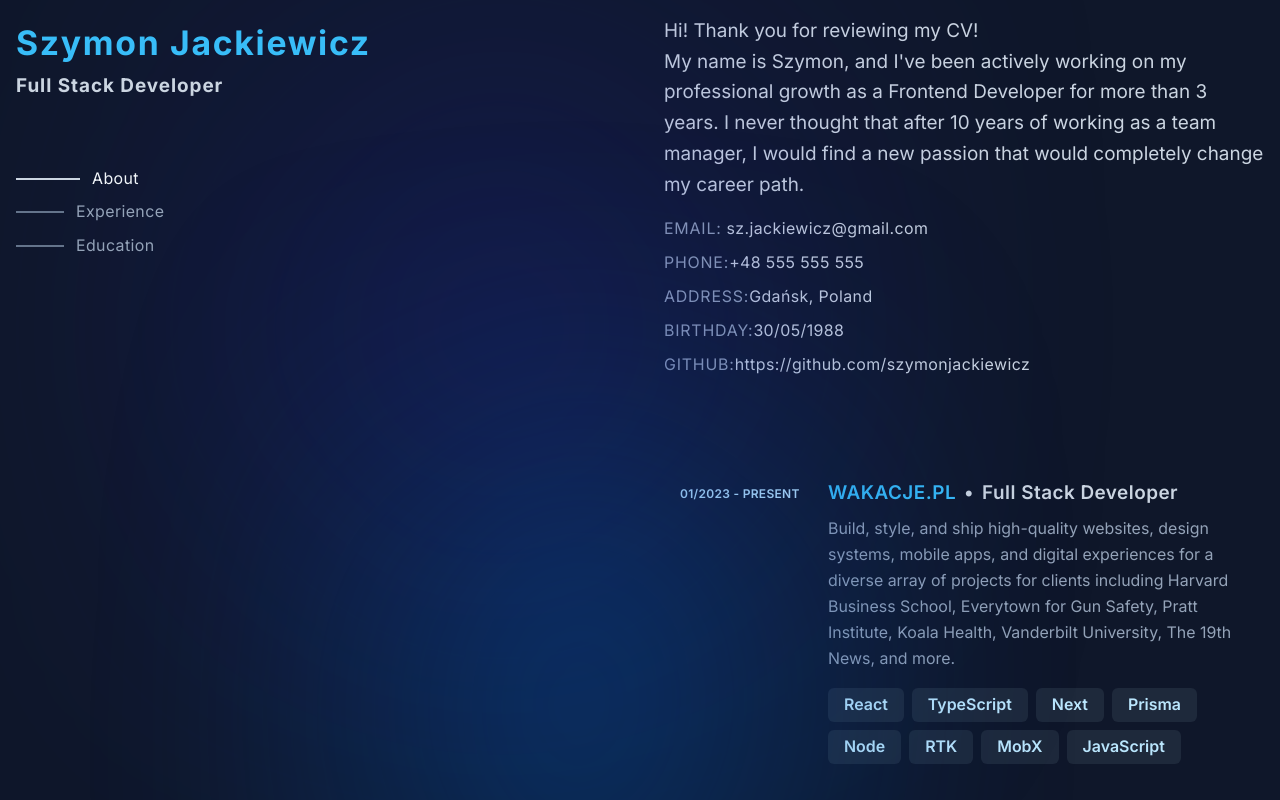
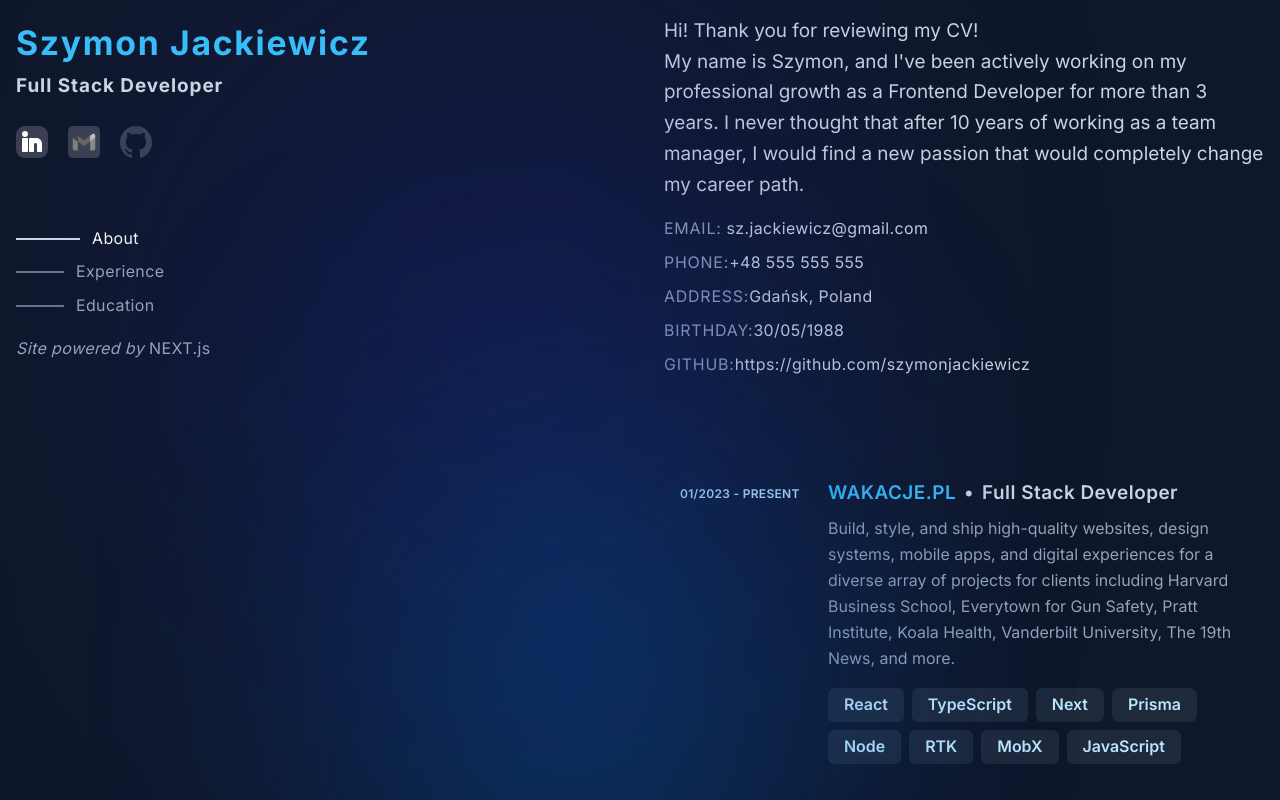
Before and after one commit to SzJackiewicz/resume, a Next.js app: page / in a window 1280 px wide. Shown: the top 800 px of the page. Built offline with nearby package versions, Linux system fonts and the light colour scheme; what fluid-tailwind would draw is missing.

Commit message:
BG and icons

```diff
--- a/src/app/components/molecules/ExperienceCard.tsx
+++ b/src/app/components/molecules/ExperienceCard.tsx
@@ -12,7 +12,7 @@ export const ExperienceCard = ({ date, company, description, technologies, posit
   return (
     <div
       data-element='ExperienceCard'
-      className='my-8 w-full min-w-[370px] max-w-[675px] cursor-pointer gap-2 rounded-md p-4 hover:bg-slate-800/50 hover:shadow-[inset_0_1px_0_0_rgba(148,163,184,0.1)] hover:drop-shadow-lg sm:my-4 sm:flex'
+      className='my-8 w-full min-w-[370px] max-w-[675px] cursor-pointer gap-2 rounded-md p-4 hover:bg-slate-700/25 hover:shadow-[inset_0_1px_0_0_rgba(148,163,184,0.1)] hover:drop-shadow-lg sm:my-4 sm:flex'
     >
       <h3 className='mb-2 mt-1 pt-1 font-semibold uppercase tracking-wide text-sky-200 sm:w-1/4 sm:text-xs'>{date}</h3>
       <div className='flex w-full flex-col gap-2 sm:w-3/4'>
--- /dev/null
+++ b/src/app/components/molecules/IconsList.tsx
@@ -0,0 +1,19 @@
+import { GithubIcon } from '@/app/icons/Github'
+import { GmailIcon } from '@/app/icons/Gmail'
+import { LinkedInIcon } from '@/app/icons/LinkedIn'
+
+export const IconsList = () => {
+  return (
+    <section className='back mt-6 flex h-9 w-full gap-5 text-slate-200/20 grayscale'>
+      <div className='h-full w-8 cursor-pointer'>
+        <LinkedInIcon />
+      </div>
+      <div className='h-full w-8 cursor-pointer'>
+        <GmailIcon />
+      </div>
+      <div className='h-full w-8 cursor-pointer'>
+        <GithubIcon />
+      </div>
+    </section>
+  )
+}
--- a/src/app/components/molecules/PersonalDataContainer.tsx
+++ b/src/app/components/molecules/PersonalDataContainer.tsx
@@ -4,30 +4,30 @@ export const PersonalDataContainer = () => {
   return (
     <ul className='text-balance pt-3 text-sm tracking-wide text-slate-300'>
       {PersonalData.email && (
-        <li className='py-1'>
+        <li className='py-1 transition-all duration-500 ease-in-out hover:text-sky-400'>
           <span className='uppercase tracking-wider text-slate-400'>Email:</span> {PersonalData.email}
         </li>
       )}
       {PersonalData.phone && (
-        <li className='py-1'>
+        <li className='py-1 transition-all duration-500 ease-in-out hover:text-sky-400'>
           <span className='uppercase tracking-wider text-slate-400'>Phone:</span>
           {PersonalData.phone}
         </li>
       )}
       {PersonalData.address && (
-        <li className='py-1'>
+        <li className='py-1 transition-all duration-500 ease-in-out hover:text-sky-400'>
           <span className='uppercase tracking-wider text-slate-400'>Address:</span>
           {PersonalData.address}
         </li>
       )}
       {PersonalData.birthday && (
-        <li className='py-1'>
+        <li className='py-1 transition-all duration-500 ease-in-out hover:text-sky-400'>
           <span className='uppercase tracking-wider text-slate-400'>Birthday:</span>
           {PersonalData.birthday}
         </li>
       )}
       {PersonalData.git && (
-        <li className='py-1'>
+        <li className='py-1 transition-all duration-500 ease-in-out hover:text-sky-400'>
           <span className='uppercase tracking-wider text-slate-400'>GitHub:</span>
           {PersonalData.git}
         </li>
--- /dev/null
+++ b/src/app/components/molecules/Testimonials.tsx
@@ -0,0 +1,10 @@
+export const Testimonials = () => {
+  return (
+    <div
+      data-element='Testimonials'
+      className='tracking-wide text-slate-400'
+    >
+      <span className='italic'>Site powered by</span> <span className='text-slate-400'>NEXT.js</span>
+    </div>
+  )
+}
--- a/src/app/components/organisms/Aside.tsx
+++ b/src/app/components/organisms/Aside.tsx
@@ -1,5 +1,3 @@
-'use client' // Add this line at the top
-
 import { experience } from '@/app/content/content'
 import { Description } from '../molecules/Description'
 import { ExperienceCard } from '../molecules/ExperienceCard'
--- a/src/app/components/organisms/Header.tsx
+++ b/src/app/components/organisms/Header.tsx
@@ -1,5 +1,7 @@
 import { Navigation } from '../molecules/Navigation'
 import { About } from '../molecules/About'
+import { Testimonials } from '../molecules/Testimonials'
+import { IconsList } from '../molecules/IconsList'
 
 export const Header = ({ activeSection }: { activeSection: string }) => {
   return (
@@ -8,7 +10,9 @@ export const Header = ({ activeSection }: { activeSection: string }) => {
       className='top-0 w-full flex-col p-4 lg:sticky lg:top-0 lg:max-h-screen lg:w-1/2'
     >
       <About />
+      <IconsList />
       <Navigation activeSection={activeSection} />
+      <Testimonials />
     </header>
   )
 }
--- /dev/null
+++ b/src/app/icons/Github.tsx
@@ -0,0 +1,13 @@
+export const GithubIcon = () => (
+  <svg
+    xmlns='http://www.w3.org/2000/svg'
+    viewBox='0 0 20 20'
+  >
+    <title>{'github [#142]'}</title>
+    <path
+      fill='currentcolor'
+      fillRule='evenodd'
+      d='M10 0c5.523 0 10 4.59 10 10.253 0 4.529-2.862 8.371-6.833 9.728-.507.101-.687-.219-.687-.492 0-.338.012-1.442.012-2.814 0-.956-.32-1.58-.679-1.898 2.227-.254 4.567-1.121 4.567-5.059 0-1.12-.388-2.034-1.03-2.752.104-.259.447-1.302-.098-2.714 0 0-.838-.275-2.747 1.051A9.396 9.396 0 0 0 10 4.958a9.375 9.375 0 0 0-2.503.345C5.586 3.977 4.746 4.252 4.746 4.252c-.543 1.412-.2 2.455-.097 2.714-.639.718-1.03 1.632-1.03 2.752 0 3.928 2.335 4.808 4.556 5.067-.286.256-.545.708-.635 1.371-.57.262-2.018.715-2.91-.852 0 0-.529-.985-1.533-1.057 0 0-.975-.013-.068.623 0 0 .655.315 1.11 1.5 0 0 .587 1.83 3.369 1.21.005.857.014 1.665.014 1.909 0 .271-.184.588-.683.493C2.865 18.627 0 14.783 0 10.253 0 4.59 4.478 0 10 0'
+    />
+  </svg>
+)
--- /dev/null
+++ b/src/app/icons/Gmail.tsx
@@ -0,0 +1,35 @@
+import * as React from 'react'
+export const GmailIcon = () => (
+  <svg
+    xmlns='http://www.w3.org/2000/svg'
+    aria-label='Gmail'
+    viewBox='0 0 512 512'
+  >
+    <rect
+      width={512}
+      height={512}
+      fill='currentcolor'
+      rx='15%'
+    />
+    <path
+      fill='#4285f4'
+      d='M158 391V249l-82-63v175q0 30 30 30'
+    />
+    <path
+      fill='#ea4335'
+      d='m154 248 102 77 102-77v-98l-102 77-102-77'
+    />
+    <path
+      fill='#34a853'
+      d='M354 391V249l82-63v175q0 30-30 30'
+    />
+    <path
+      fill='#c5221f'
+      d='m76 188 82 63v-98l-30-23c-27-21-52 0-52 26'
+    />
+    <path
+      fill='#fbbc04'
+      d='m436 188-82 63v-98l30-23c27-21 52 0 52 26'
+    />
+  </svg>
+)
--- /dev/null
+++ b/src/app/icons/LinkedIn.tsx
@@ -0,0 +1,27 @@
+import * as React from 'react'
+export const LinkedInIcon = () => (
+  <svg
+    xmlns='http://www.w3.org/2000/svg'
+    xmlSpace='preserve'
+    id='Icons'
+    viewBox='0 0 32 32'
+  >
+    <style>
+      {
+        '.st1{fill:#3a559f}.st2{fill:#f4f4f4}.st3{fill:#ff0084}.st4{fill:#0063db}.st5{fill:#00aced}.st6{fill:#ffec06}.st7{fill:red}.st8{fill:#25d366}.st9{fill:#08f}.st10{fill:#314358}.st11{fill:#ee6996}.st12{fill:#01aef3}.st13{fill:#fffeff}.st14{fill:#f06a35}.st15{fill:#00adef}.st16{fill:#1769ff}.st17{fill:#1ab7ea}.st18{fill:#6001d1}.st19{fill:#e41214}.st20{fill:#05ce78}.st21{fill:#7b519c}.st22{fill:#ff4500}.st23{fill:#00f076}.st24{fill:#ffc900}.st25{fill:#00d6ff}.st26{fill:#ff3a44}.st27{fill:#ff6a36}.st28{fill:#0061fe}.st29{fill:#f7981c}.st30{fill:#ee1b22}.st31{fill:#ef3561}.st32{fill:none;stroke:#fff;stroke-width:2;stroke-miterlimit:10}.st34{fill:#01308a}.st35{fill:#019cde}.st36{fill:#ffd049}.st37{fill:#16a05d}.st38{fill:#4486f4}.st39{fill:none}.st40{fill:#34a853}.st41{fill:#4285f4}.st42{fill:#fbbc05}.st43{fill:#ea4335}'
+      }
+    </style>
+    <path
+      d='M23 0H9C4 0 0 4 0 9v14c0 5 4 9 9 9h14c5 0 9-4 9-9V9c0-5-4-9-9-9z'
+      style={{
+        fill: 'currentcolor',
+      }}
+    />
+    <path
+      d='M12 25c0 .6-.4 1-1 1H7c-.6 0-1-.4-1-1V13c0-.6.4-1 1-1h4c.6 0 1 .4 1 1v12zM9 11c-1.7 0-3-1.3-3-3s1.3-3 3-3 3 1.3 3 3-1.3 3-3 3zm17 14c0 .6-.4 1-1 1h-3c-.6 0-1-.4-1-1v-6.5c0-.8-.7-1.5-1.5-1.5s-1.5.7-1.5 1.5V25c0 .6-.4 1-1 1h-3c-.6 0-1-.4-1-1V13c0-.6.4-1 1-1h4c.3 0 .5.1.7.3.6-.2 1.2-.3 1.8-.3 3 0 5.5 2.5 5.5 5.5V25z'
+      style={{
+        fill: '#fff',
+      }}
+    />
+  </svg>
+)
```
